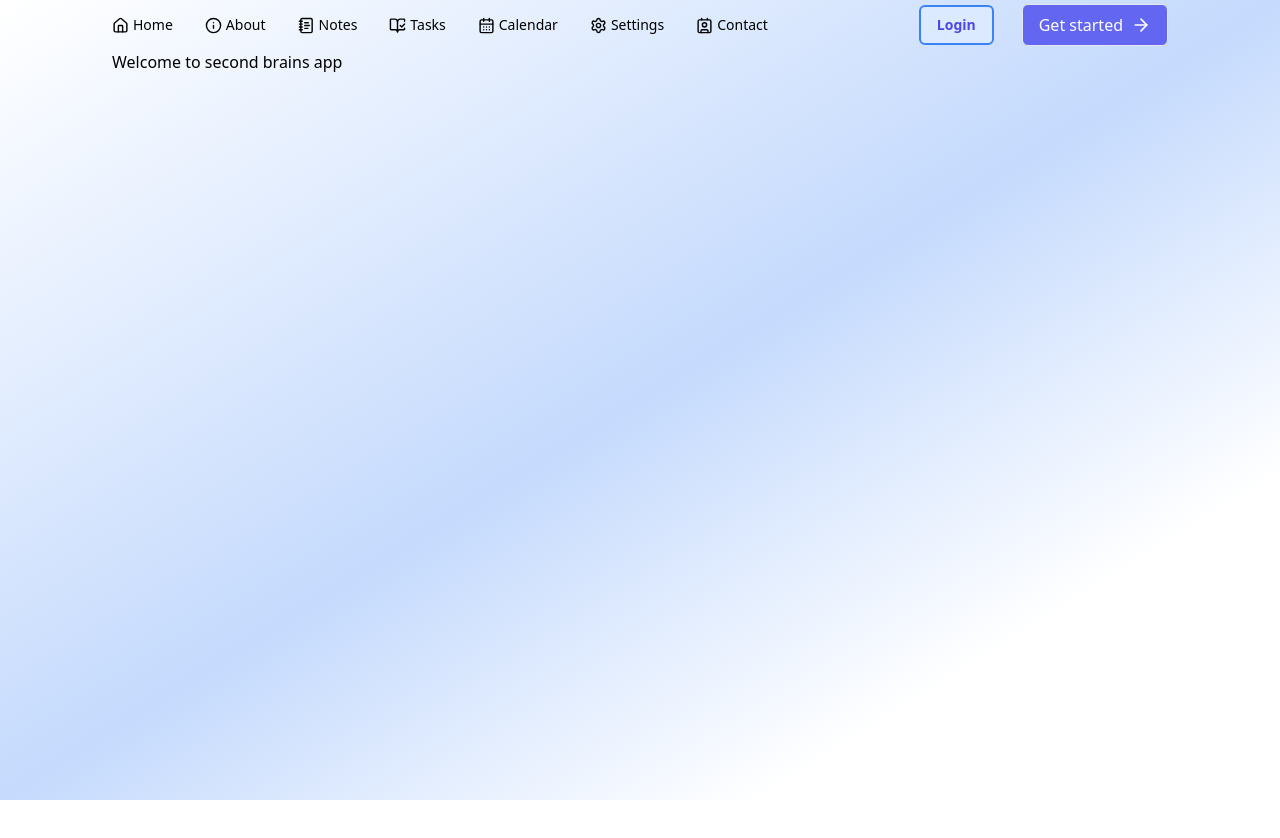
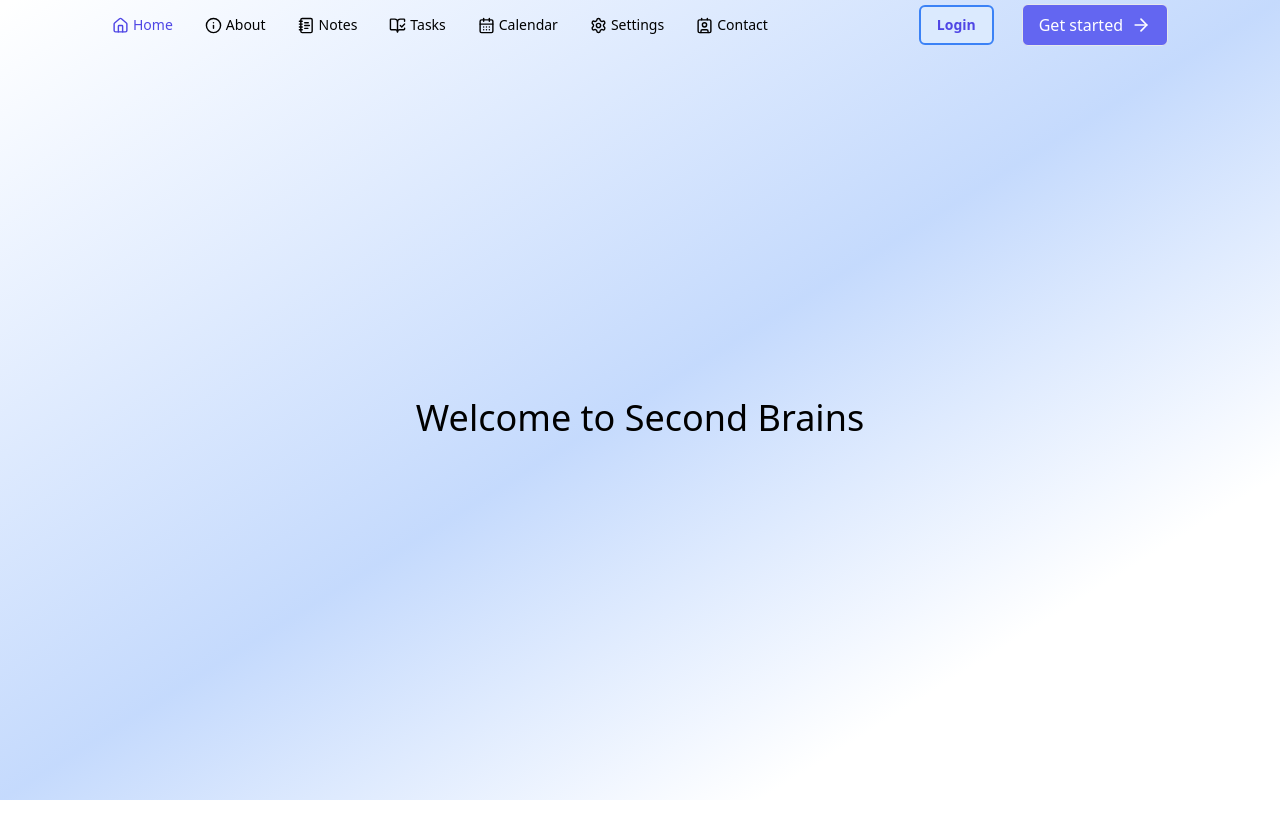
Before and after one commit to yasir5405/typescript-frontend-second-brain, a React (Vite) app: page / in a window 1280 px wide. Shown: the top 838 px of the page. After the commit the page ends 800 px from the top, so only its background shows below. Built offline with nearby package versions, Linux system fonts and the light colour scheme.

Commit message:
Add buttons in navbar

```diff
--- a/src/App.tsx
+++ b/src/App.tsx
@@ -6,8 +6,8 @@ const App = () => {
   return (
     <>
       <BG />
-      <Navbar />
       <div className="w-full min-h-[100dvh] px-28">
+        <Navbar />
         <Routes>
           <Route path="/" element={<Home />} />
           <Route path="*" element={<PageNotFound />} />
--- a/src/components/Navbar.tsx
+++ b/src/components/Navbar.tsx
@@ -9,7 +9,7 @@ import {
   Settings,
 } from "lucide-react";
 import type React from "react";
-import { Link } from "react-router-dom";
+import { Link, NavLink } from "react-router-dom";
 import Button from "./ui/Button";
 // import Button from "./Button";
 
@@ -31,31 +31,39 @@ const navbarItems: NavbarProps[] = [
 
 const Navbar: React.FC = () => {
   return (
-    <nav className="w-full h-[50px] flex items-center justify-between px-28">
+    <nav className="w-full h-[50px] flex items-center justify-between">
       <div className="flex items-center justify-center gap-8">
         {navbarItems.map(({ name, link, icon }, idx) => (
-          <Link
-            className="flex items-center justify-center gap-1 text-sm font-medium"
+          <NavLink
+            className={({ isActive }) =>
+              `flex items-center justify-center gap-1 text-sm font-medium ${
+                isActive ? "text-indigo-600" : ""
+              }`
+            }
             key={idx}
             to={link}
           >
             {icon} {name}
-          </Link>
+          </NavLink>
         ))}
       </div>
 
       {/* Login */}
       <div className="flex items-center justify-center gap-7">
+        <Link to={"/login"}>
           <Button
             text="Login"
             className=" border-blue-500 text-sm font-semibold border-2"
             variant="secondary"
           />
+        </Link>
+        <Link to={"/signup"}>
           <Button
             text="Get started"
             className=" text-white hover:bg-indigo-600 duration-200 ease-linear"
             endIcon={<ArrowRightIcon size={20} />}
           />
+        </Link>
       </div>
     </nav>
   );
--- a/src/pages/Home.tsx
+++ b/src/pages/Home.tsx
@@ -1,5 +1,9 @@
 const Home = () => {
-  return <div>Welcome to second brains app</div>;
+  return (
+    <div className="h-[92dvh] w-full flex items-center justify-center">
+      <h1 className="font-medium text-4xl"> Welcome to Second Brains</h1>
+    </div>
+  );
 };
 
 export default Home;
```
Lines whose indentation alone changed are shown as unchanged.
